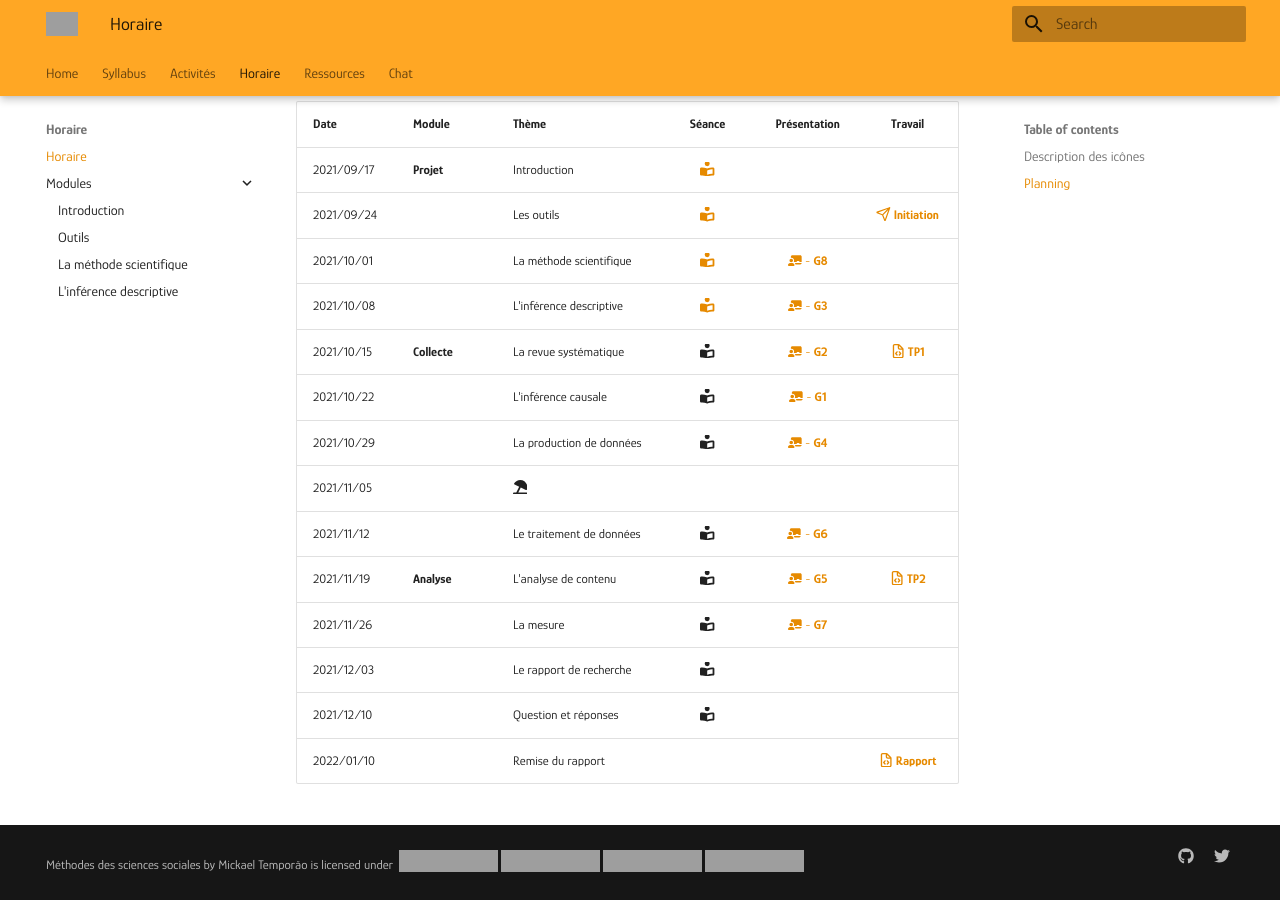
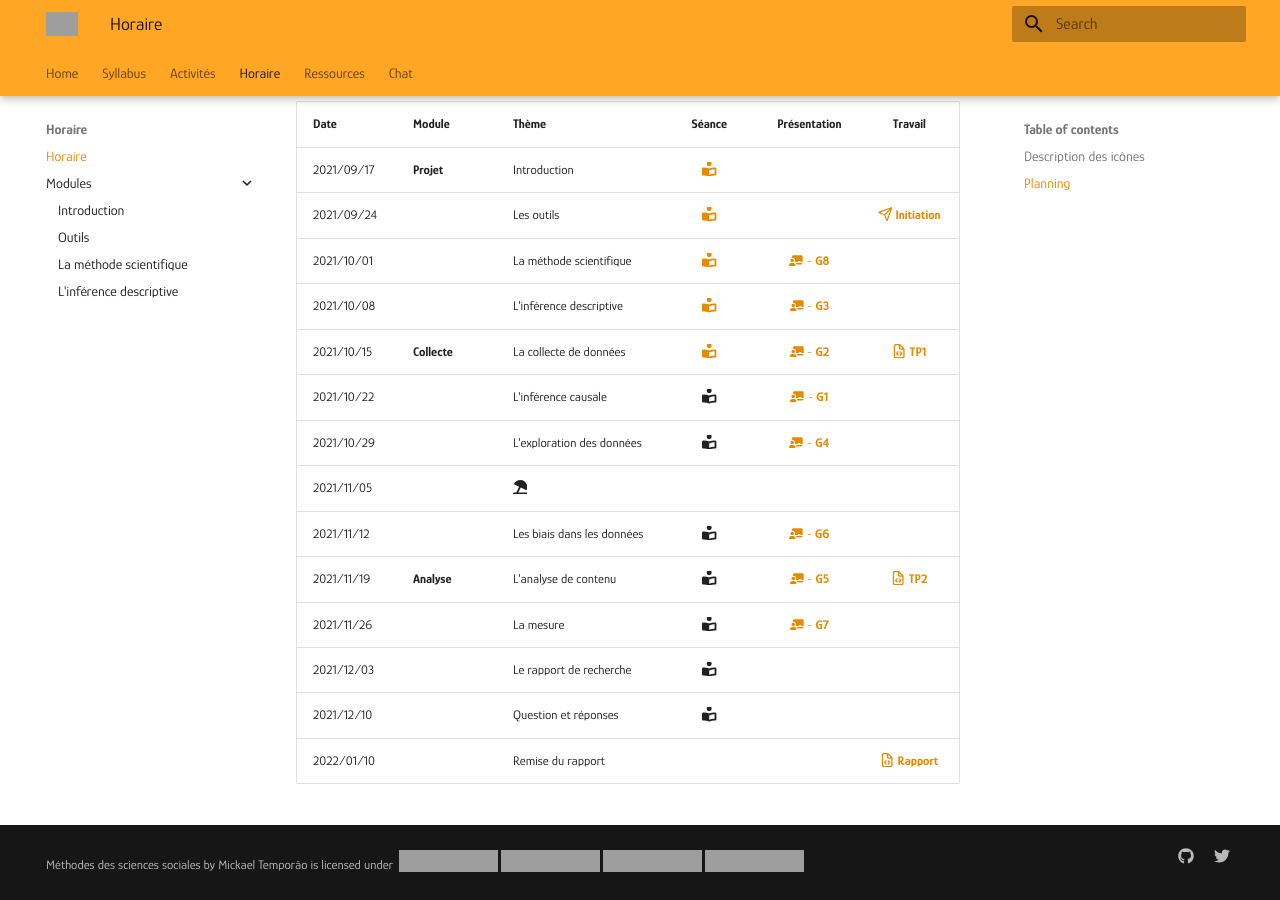
Before and after one commit to mickaeltemporao/mdss, an MkDocs documentation site: the page built from docs/schedule.md, in a window 1280 px wide and 900 px high, scrolled down 516 px. Built offline with MkDocs 1.6.1 and Material for MkDocs 9.7.7, drawn with Linux system fonts in a browser that asks for light colours; grey boxes are pictures that could not be loaded.

Commit message:
update module

```diff
--- a/docs/schedule.md
+++ b/docs/schedule.md
@@ -21,19 +21,19 @@ Cet horaire est approximatif, sujet à des changements en fonction des besoins d
 
 ## Planning
 
-| Date       | Module       | Thème                              | Séance                                                              | Présentation                                                                   | Travail                                                                                                                                                     |
-| -          | -            | -                                  | :-:                                                                 | :-:                                                                            | :-:                                                                                                                                                         |
-| 2021/09/17 | **Projet**   | Introduction                       | [:fontawesome-solid-book-reader:](modules/introduction.md)          |                                                                                |                                                                                                                                                             |
-| 2021/09/24 |              | Les outils                         | [:fontawesome-solid-book-reader:](modules/tools.md)                 |                                                                                | [**:fontawesome-regular-paper-plane: Initiation**](resources/onboarding.md)                                                                                 |
-| 2021/10/01 |              | La méthode scientifique            | [:fontawesome-solid-book-reader:](modules/science.md)               | [:fontawesome-solid-chalkboard-teacher: - **G8**](activities/participation.md) |                                                                                                                                                             |
-| 2021/10/08 |              | L'inférence descriptive            | [:fontawesome-solid-book-reader:](modules/descriptive-inference.md) | [:fontawesome-solid-chalkboard-teacher: - **G3**](activities/participation.md) |                                                                                                                                                             |
-| 2021/10/15 | **Collecte** | La revue systématique              | :fontawesome-solid-book-reader:                                     | [:fontawesome-solid-chalkboard-teacher: - **G2**](activities/participation.md) | [**:fontawesome-regular-file-code: TP1**](https://colab.research.google.com/github/mickaeltemporao/mdss-materials/blob/main/projet-de-recherche.ipynb)      |
-| 2021/10/22 |              | L'inférence causale                | :fontawesome-solid-book-reader:                                     | [:fontawesome-solid-chalkboard-teacher: - **G1**](activities/participation.md) |                                                                                                                                                             |
-| 2021/10/29 |              | La production de données           | :fontawesome-solid-book-reader:                                     | [:fontawesome-solid-chalkboard-teacher: - **G4**](activities/participation.md) |                                                                                                                                                             |
-| 2021/11/05 |              | :fontawesome-solid-umbrella-beach: |                                                                     |                                                                                |                                                                                                                                                             |
-| 2021/11/12 |              | Le traitement de données           | :fontawesome-solid-book-reader:                                     | [:fontawesome-solid-chalkboard-teacher: - **G6**](activities/participation.md) |                                                                                                                                                             |
-| 2021/11/19 | **Analyse**  | L'analyse de contenu               | :fontawesome-solid-book-reader:                                     | [:fontawesome-solid-chalkboard-teacher: - **G5**](activities/participation.md) | [**:fontawesome-regular-file-code: TP2**](https://colab.research.google.com/github/mickaeltemporao/mdss-materials/blob/main/rapport-de-collecte.ipynb)      |
-| 2021/11/26 |              | La mesure                          | :fontawesome-solid-book-reader:                                     | [:fontawesome-solid-chalkboard-teacher: - **G7**](activities/participation.md) |                                                                                                                                                             |
-| 2021/12/03 |              | Le rapport de recherche            | :fontawesome-solid-book-reader:                                     |                                                                                |                                                                                                                                                             |
-| 2021/12/10 |              | Question et réponses               | :fontawesome-solid-book-reader:                                     |                                                                                |                                                                                                                                                             |
-| 2022/01/10 |              | Remise du rapport                  |                                                                     |                                                                                | [**:fontawesome-regular-file-code: Rapport**](https://colab.research.google.com/github/mickaeltemporao/mdss-materials/blob/main/rapport-de-recherche.ipynb) |
+| Date       | Module       | Thème                               | Séance                                                              | Présentation                                                                   | Travail                                                                                                                                                     |
+| -          | -            | -                                   | :-:                                                                 | :-:                                                                            | :-:                                                                                                                                                         |
+| 2021/09/17 | **Projet**   | Introduction                        | [:fontawesome-solid-book-reader:](modules/introduction.md)          |                                                                                |                                                                                                                                                             |
+| 2021/09/24 |              | Les outils                          | [:fontawesome-solid-book-reader:](modules/tools.md)                 |                                                                                | [**:fontawesome-regular-paper-plane: Initiation**](resources/onboarding.md)                                                                                 |
+| 2021/10/01 |              | La méthode scientifique             | [:fontawesome-solid-book-reader:](modules/science.md)               | [:fontawesome-solid-chalkboard-teacher: - **G8**](activities/participation.md) |                                                                                                                                                             |
+| 2021/10/08 |              | L'inférence descriptive             | [:fontawesome-solid-book-reader:](modules/descriptive-inference.md) | [:fontawesome-solid-chalkboard-teacher: - **G3**](activities/participation.md) |                                                                                                                                                             |
+| 2021/10/15 | **Collecte** | La collecte de données              | [:fontawesome-solid-book-reader:](modules/literature-review.md)     | [:fontawesome-solid-chalkboard-teacher: - **G2**](activities/participation.md) | [**:fontawesome-regular-file-code: TP1**](https://colab.research.google.com/github/mickaeltemporao/mdss-materials/blob/main/projet-de-recherche.ipynb)      |
+| 2021/10/22 |              | L'inférence causale                 | :fontawesome-solid-book-reader:                                     | [:fontawesome-solid-chalkboard-teacher: - **G1**](activities/participation.md) |                                                                                                                                                             |
+| 2021/10/29 |              | L'exploration des données           | :fontawesome-solid-book-reader:                                     | [:fontawesome-solid-chalkboard-teacher: - **G4**](activities/participation.md) |                                                                                                                                                             |
+| 2021/11/05 |              | :fontawesome-solid-umbrella-beach:  |                                                                     |                                                                                |                                                                                                                                                             |
+| 2021/11/12 |              | Les biais dans les données          | :fontawesome-solid-book-reader:                                     | [:fontawesome-solid-chalkboard-teacher: - **G6**](activities/participation.md) |                                                                                                                                                             |
+| 2021/11/19 | **Analyse**  | L'analyse de contenu                | :fontawesome-solid-book-reader:                                     | [:fontawesome-solid-chalkboard-teacher: - **G5**](activities/participation.md) | [**:fontawesome-regular-file-code: TP2**](https://colab.research.google.com/github/mickaeltemporao/mdss-materials/blob/main/rapport-de-collecte.ipynb)      |
+| 2021/11/26 |              | La mesure                           | :fontawesome-solid-book-reader:                                     | [:fontawesome-solid-chalkboard-teacher: - **G7**](activities/participation.md) |                                                                                                                                                             |
+| 2021/12/03 |              | Le rapport de recherche             | :fontawesome-solid-book-reader:                                     |                                                                                |                                                                                                                                                             |
+| 2021/12/10 |              | Question et réponses                | :fontawesome-solid-book-reader:                                     |                                                                                |                                                                                                                                                             |
+| 2022/01/10 |              | Remise du rapport                   |                                                                     |                                                                                | [**:fontawesome-regular-file-code: Rapport**](https://colab.research.google.com/github/mickaeltemporao/mdss-materials/blob/main/rapport-de-recherche.ipynb) |
```
Also changed, not shown: docs/modules/causal-inference.md (added, +6 -0 lines), docs/modules/literature-review.md (added, +18 -0 lines).
